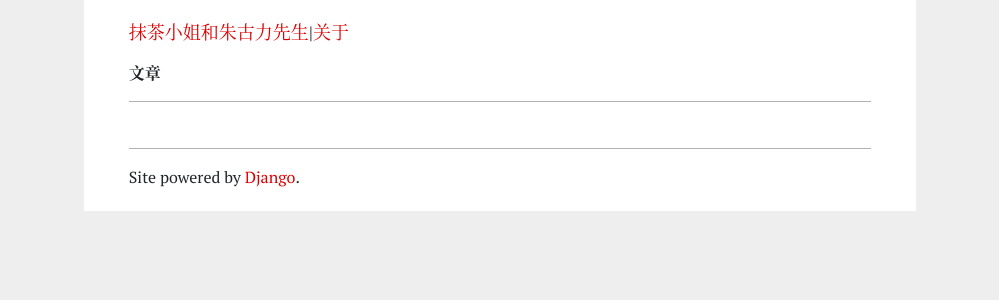
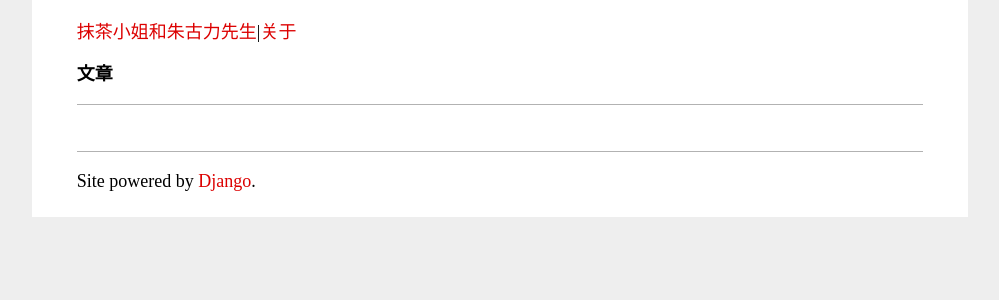
Before and after one commit to zhuxi0511/icek-blog, a Django app: page / in a window 1280 px wide. Shown: the top 300 px of the page, without its empty margins (140-1139 px from the left). Run offline with Django 3.2, Linux system fonts and the light colour scheme; data that the repository does not hold is empty; some libraries are stand-ins or nearby versions.

Commit message:
modify for font

```diff
--- a/static/css/custom.css
+++ b/static/css/custom.css
@@ -21,10 +21,13 @@
 }
 
 .main-body {
-    font-size: 16px;
-    font-family:  'pt-serif', /*'Times New Roman', Times, */ 'Noto Serif CJK SC', 'Noto Serif CJK', 'Source Han Serif SC', 'Source Han Serif', source-han-serif-sc, serif;
+    font-size: 18px;
+    font-family: /*source-han-serif-sc, noto-serif,*/ pt-serif, serif;
+    font-weight: 400;
+    font-style: normal;
     max-width: 52em;
     background-color: #fff;
+    color: #000000;
     padding: 0.3vw 3.5vw 0.5vw 3.5vw;
 }
 
```
Also changed, not shown: main/templates/main/base.html (+15 -2 lines), run/requirements.txt (added, +7 -0 lines).
